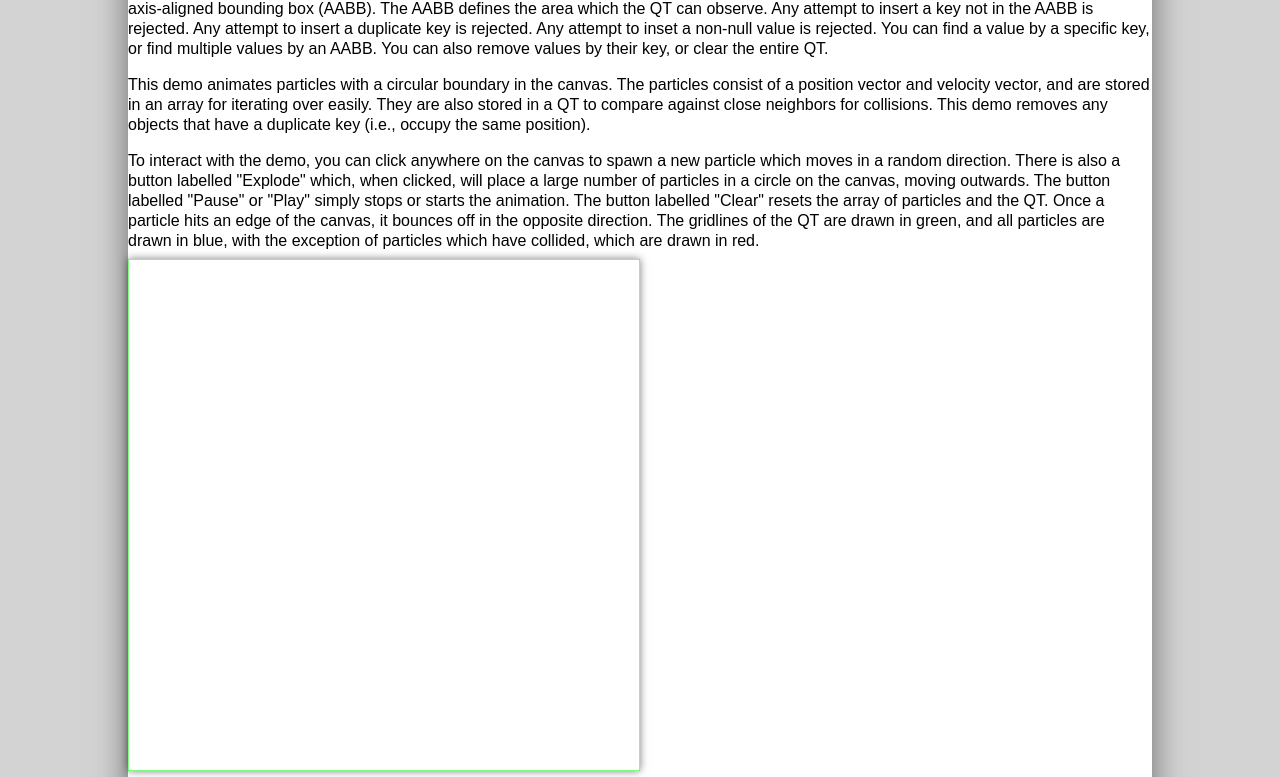
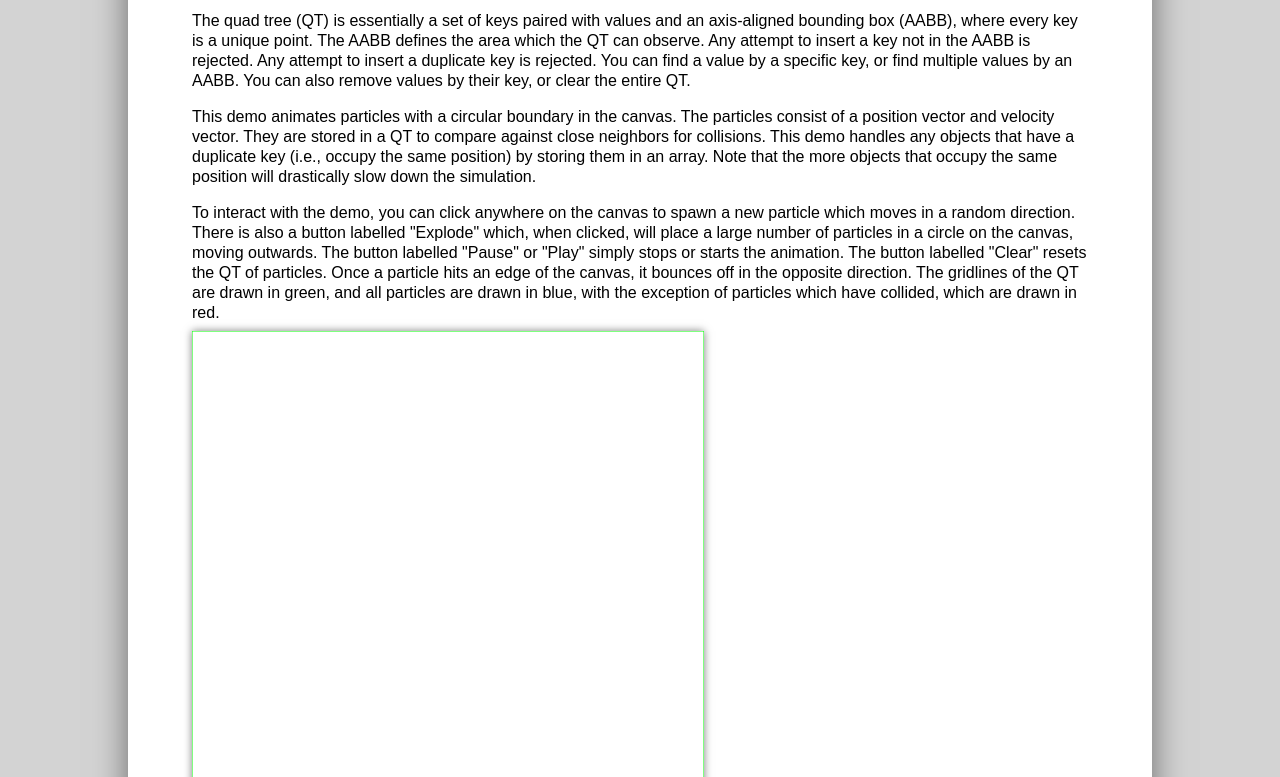
Before and after one commit to kamoroso94/quad-tree-demo, a plain HTML site: page index.html in a window 1280 px wide. Shown: the part 98-875 px from the top of the page. Drawn offline with Linux system fonts and the light colour scheme.

Commit message:
Rewrite introduction

```diff
--- a/index.html
+++ b/index.html
@@ -9,35 +9,32 @@
     </head>
 
   <body>
+    <div class="container">
       <h1>Quad Tree Demo</h1>
-        <p>The quad tree (QT) is essentially a set of keys paired with values,
-            where every key is a unique point, and every value is non-null,
-            along with an axis-aligned bounding box (AABB).
-            The AABB defines the area which the QT can observe.
-            Any attempt to insert a key not in the AABB is rejected.
-            Any attempt to insert a duplicate key is rejected.
-            Any attempt to inset a non-null value is rejected.
-            You can find a value by a specific key,
-            or find multiple values by an AABB.
-            You can also remove values by their key,
-            or clear the entire QT.
+      <p>The quad tree (QT) is essentially a set of keys paired with values and an
+        axis-aligned bounding box (AABB), where every key is a unique point.  The
+        AABB defines the area which the QT can observe.  Any attempt to insert a
+        key not in the AABB is rejected.  Any attempt to insert a duplicate key is
+        rejected.  You can find a value by a specific key, or find multiple values
+        by an AABB.  You can also remove values by their key, or clear the entire
+        QT.
       </p>
-        <p>This demo animates particles with a circular boundary in the canvas.
-            The particles consist of a position vector and velocity vector,
-            and are stored in an array for iterating over easily.
-            They are also stored in a QT to compare against close neighbors for collisions.
-            This demo removes any objects that have a duplicate key (i.e., occupy the same position).
+      <p>This demo animates particles with a circular boundary in the canvas.  The
+        particles consist of a position vector and velocity vector.  They are
+        stored in a QT to compare against close neighbors for collisions.  This
+        demo handles any objects that have a duplicate key (i.e., occupy the same
+        position) by storing them in an array.  Note that the more objects that
+        occupy the same position will drastically slow down the simulation.
       </p>
-        <p>To interact with the demo, you can click anywhere on the canvas
-            to spawn a new particle which moves in a random direction.
-            There is also a button labelled "Explode" which, when clicked,
-            will place a large number of particles in a circle on the canvas, moving outwards.
-            The button labelled "Pause" or "Play" simply stops or starts the animation.
-            The button labelled "Clear" resets the array of particles and the QT.
-            Once a particle hits an edge of the canvas, it bounces off in the opposite direction.
-            The gridlines of the QT are drawn in green,
-            and all particles are drawn in blue,
-            with the exception of particles which have collided, which are drawn in red.
+      <p>To interact with the demo, you can click anywhere on the canvas to spawn
+        a new particle which moves in a random direction.  There is also a button
+        labelled "Explode" which, when clicked, will place a large number of
+        particles in a circle on the canvas, moving outwards.  The button labelled
+        "Pause" or "Play" simply stops or starts the animation.  The button
+        labelled "Clear" resets the QT of particles.  Once a particle hits an edge
+        of the canvas, it bounces off in the opposite direction.  The gridlines of
+        the QT are drawn in green, and all particles are drawn in blue, with the
+        exception of particles which have collided, which are drawn in red.
       </p>
 
       <canvas width="512" height="512"></canvas>
@@ -46,11 +43,15 @@
         <span id="particles">0</span>
       </p>
 
+      <div>
         <button id="explode">Explode</button>
         <button id="toggle">Pause</button>
         <button id="clear">Clear</button>
+      </div>
 
       <footer>
         <p>Created by Kyle Amoroso in 2016.</p>
+      </footer>
+    </div>
   </body>
 </html>
```
Lines whose indentation alone changed are shown as unchanged.
